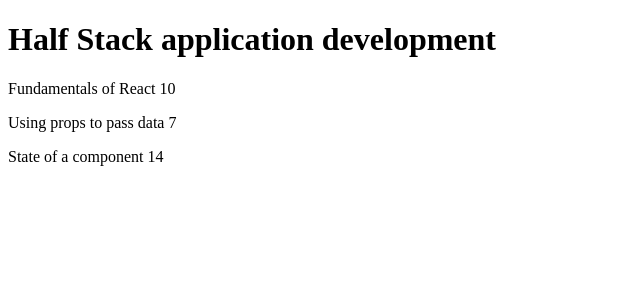
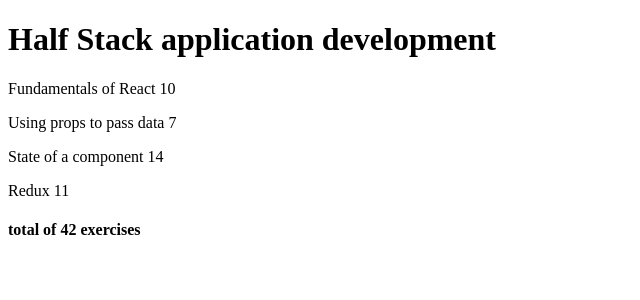
Before and after one commit to horiaahmed/fullstackopen, a React (Vite) app in the folder part2/: page / in a window 1280 px wide. Shown: the top 300 px of the page, without its empty margins (0-640 px from the left). Built offline with nearby package versions, Linux system fonts and the light colour scheme.

Commit message:
2.2: Course information step7

```diff
--- a/part2/src/App.jsx
+++ b/part2/src/App.jsx
@@ -7,12 +7,18 @@
   </div>
 
 }
+const Total=({parts})=>{
+  return  <div><h4>total of {parts.reduce( (sum,order) =>
+  sum+order.exercises,0)} exercises
+  </h4> </div>
+}
 const Course=({course})=>{
   return <div>
     <Header text={course.name}/>
     <Part parts={course.parts}/>
+    <Total parts={course.parts}/>
+    </div>
 
-  </div>
 }
 const App = () => {
   const course = {
@@ -33,6 +39,11 @@
         name: 'State of a component',
         exercises: 14,
         id: 3
+      },
+      {
+        name: 'Redux',
+        exercises: 11,
+        id: 4
       }
 
     ]
@@ -40,4 +51,5 @@
 
   return <Course course={course} />
 }
+
 export default App
```
